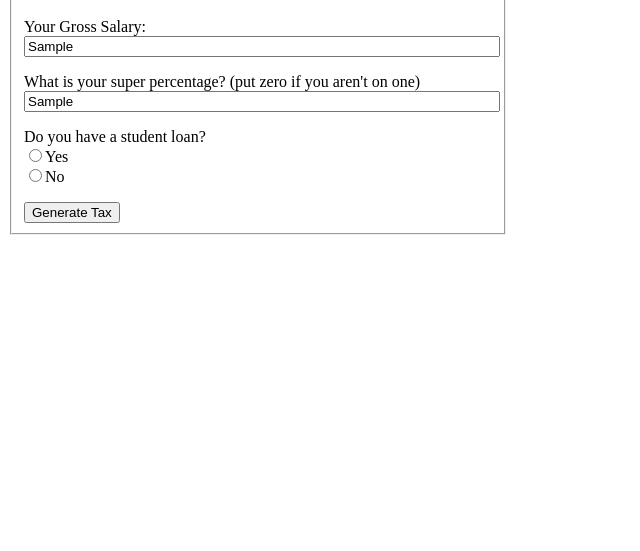
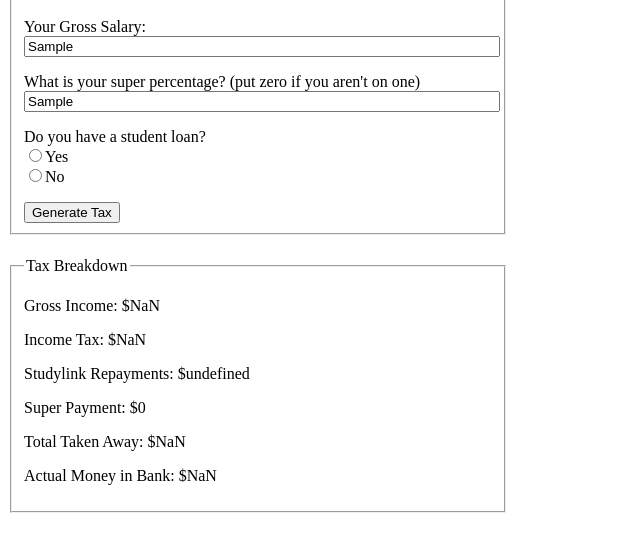
Before and after one commit to gilho1984/NZ_IRD_Tax_Calculator, a plain HTML site: page index.html in a window 1280 px wide. Both pictures are taken after typing "Sample", "Sample" into the empty fields and a click on the button "Generate Tax". Shown: the part 101-652 px from the top of the page, without its empty margins (0-640 px from the left). Drawn offline with Linux system fonts and the light colour scheme.

Commit message:
finished off - completed basic display mechanism. still a few bugs left

```diff
--- a/index.html
+++ b/index.html
@@ -39,24 +39,6 @@
                     <input type="radio" name="loan" value="no" id="loanNo"/>No<br>
                 </p>
 
-
-
-                <!--<p id="incomeTax">
-                    <label>Your income Tax:</label>
-                </p>
-
-                <p id="super">
-                    <label>Your Superannuation:</label>
-                </p>
-
-                <p id="ACC">
-                    <label>Your ACC: </label>
-                </p>
-
-                <p id="studylink">
-                    <label>Your Studylink repayments:</label>
-                </p>-->
-
                 <button type="button" onclick="calculateTax()">
                     Generate Tax
                 </button>
@@ -65,6 +47,21 @@
         </form>
     </div>
 
+    <h1> </h1>
+
+    <div>
+        <form class="container">
+            <fieldset>
+                <legend id="taxBreakdown"> </legend>
+                    <p id="grossIncome"> </p>
+                    <p id="incomeTax"> </p>
+                    <p id="loanRepayment"> </p>
+                    <p id="superPayment"> </p>
+                    <p id="totalOut"> </p>
+                    <p id="netIncome"> </p>
+            </fieldset>
+        </form>
+    </div>
 
 
 </body>
--- a/script.js
+++ b/script.js
@@ -5,20 +5,15 @@ function calculateTax(){
 
     var salaryInteger;
     var superAnnuation;
+    var actualTax;
+    var superAnnuationPayment;
     var loanRepayment;
-    var accPayment;
 
     // Get User Salary Figure and store it as integer (pass it to methods)
     salaryInteger = parseInt(document.getElementById("grossSalary").value);
 
-    // Display mechanism
-    //taxOutput = document.getElementById("incomeTax");
-    //taxOutput.innerHTML += salaryInteger;
-
-
     //Calculate and Add Income Tax
-    alert(calculateIncomeTax(10000));
-
+    actualTax = calculateIncomeTax(salaryInteger);
 
     //Calculate and Add Student Loan
     var haveLoan = studentLoan();
@@ -26,7 +21,36 @@ function calculateTax(){
         loanRepayment = loanRepaymentCalculator(salaryInteger);
     }
 
+    //Get Super figure
+    superAnnuation = parseInt(document.getElementById('superPercentage').value);
+    if (superAnnuation > 0){
+        superAnnuationPayment = superCalculator(superAnnuation, salaryInteger);
+    } else {
+        superAnnuationPayment = 0;
+    }
 
+
+    // Display mechanism
+    //taxOutput = document.getElementById("incomeTax");
+    //taxOutput.innerHTML += salaryInteger;
+
+    var grossIncomeOutput = document.getElementById('grossIncome');
+    var taxBreakdownOutput = document.getElementById('taxBreakdown');
+    var incomeTaxOutput = document.getElementById('incomeTax');
+    var loanRepaymentOutput = document.getElementById('loanRepayment');
+    var superPayment = document.getElementById('superPayment');
+    var expenses = document.getElementById('totalOut');
+    var netDeposit = document.getElementById('netIncome');
+    var actualExpenses = actualTax + loanRepayment + superAnnuationPayment;
+    var totalDeposit = salaryInteger - actualExpenses;
+
+    taxBreakdownOutput.innerHTML = "Tax Breakdown";
+    grossIncomeOutput.innerHTML = "Gross Income: $" + salaryInteger;
+    incomeTaxOutput.innerHTML = "Income Tax: $" + actualTax;
+    loanRepaymentOutput.innerHTML = "Studylink Repayments: $" + loanRepayment;
+    superPayment.innerHTML = "Super Payment: $" + superAnnuationPayment;
+    expenses.innerHTML = "Total Taken Away: $" + actualExpenses;
+    netDeposit.innerHTML = "Actual Money in Bank: $" + totalDeposit;
 
 }
 
@@ -58,13 +82,13 @@ function calculateIncomeTax(grossIncome){
     if(grsIncomeCat == 1){
         incomeTax = 0;
     } else if(grsIncomeCat == 2){
-        incomeTax = grossIncome*0.1005;
+        incomeTax = grossIncome*0.1195;
     } else if(grsIncomeCat == 3){
-        incomeTax = (14000*0.1005) + ((grossIncome - 14000)*17.05);
+        incomeTax = (14000*0.1195) + ((grossIncome - 14000)*0.1895);
     } else if(grsIncomeCat == 4){
-        incomeTax = (14000*0.1005) + (34000*0.1705) + (grossIncome - ((14000*0.1005) + (34000*0.1705)));
+        incomeTax = (14000*0.1195) + (34000*0.1895) + ((grossIncome - ((14000*0.1195) + (34000*0.1895)))*0.3145);
     } else if(grsIncomeCat == 5){
-        incomeTax = (14000*0.1005) + (34000*0.1705) + (22000*0.3) + (grossIncome - ((14000*0.1005) + (34000*0.1705) + (22000*0.3)));
+        incomeTax = (14000*0.1195) + (34000*0.1895) + (22000*0.3145) + ((grossIncome - ((14000*0.1195) + (34000*0.1895) + (22000*0.3145)))*0.3445);
     } else {
         incomeTax = 0;
     }
@@ -94,3 +118,10 @@ function loanRepaymentCalculator(grossIncome){
     var loanRepayment = grossIncome*0.12;
     return  loanRepayment;
 }
+
+function superCalculator(superRate, grossIncome){
+
+    var returnRate = grossIncome * (superRate/100);
+    return returnRate;
+
+}
--- a/style.css
+++ b/style.css
@@ -6,4 +6,5 @@
 .container input[type="text"]{
     width: 100%;
     clear: both;
+
 }
```
